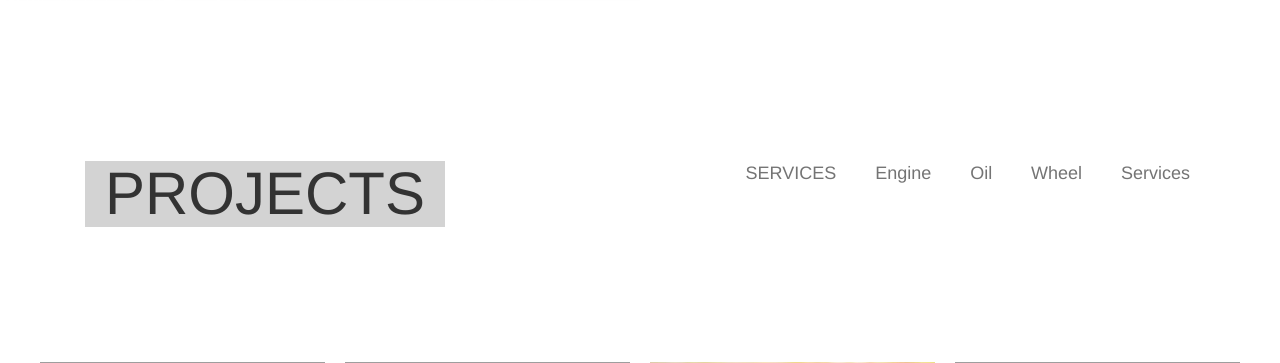
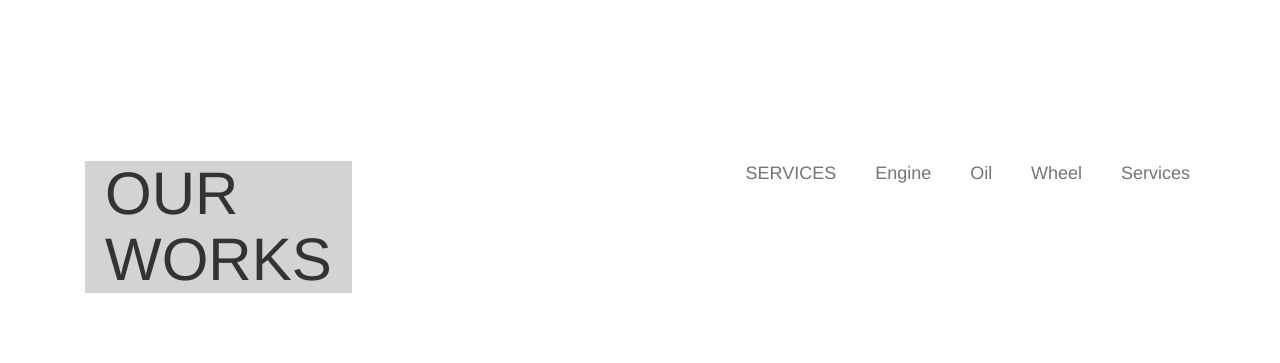
Before and after one commit to nessa1234/automotive, a Django app: page / in a window 1280 px wide. Shown: the part 3493-3856 px from the top of the page. Run offline with Django 3.2, Linux system fonts and the light colour scheme; some libraries are stand-ins or nearby versions; grey boxes are pictures that could not be loaded.

Commit message:
change in templates

```diff
--- a/templates/contact.html
+++ b/templates/contact.html
@@ -76,7 +76,7 @@
 
 
 	<!-- Footer section start -->
-	{% include 'footer.html'%}
+	{% include 'footer.html' %}
 
 
 
--- a/templates/index.html
+++ b/templates/index.html
@@ -67,7 +67,7 @@
 					</div>
 				</div>
 			</div>
-			<div class="hero-slide-item set-bg" data-setbg="media/carausel/car7.jpg">
+			<div class="hero-slide-item set-bg" data-setbg="media/ac/car7.jpeg">
 				<div class="slide-inner">
 					<div class="slide-content">
 					<h2 >YOUR CARS ARE SAFE IN OUR HANDS</h2>
@@ -259,7 +259,7 @@
 			<div class="row">
 				<div class="col-lg-3">
 					<div class="section-title">
-						<h1>PROJECTS</h1>
+						<h1>OUR WORKS</h1>
 					</div>
 				</div>
 				<div class="col-lg-9">
```
